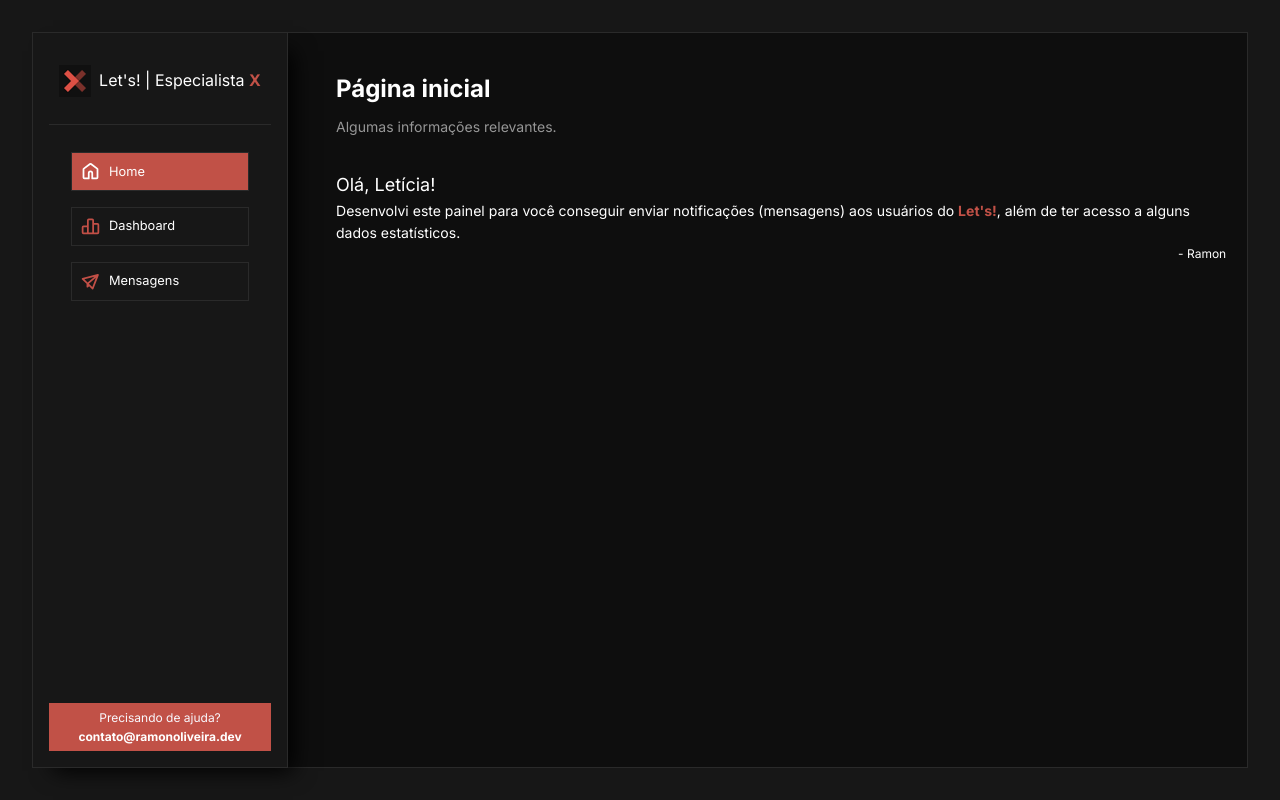
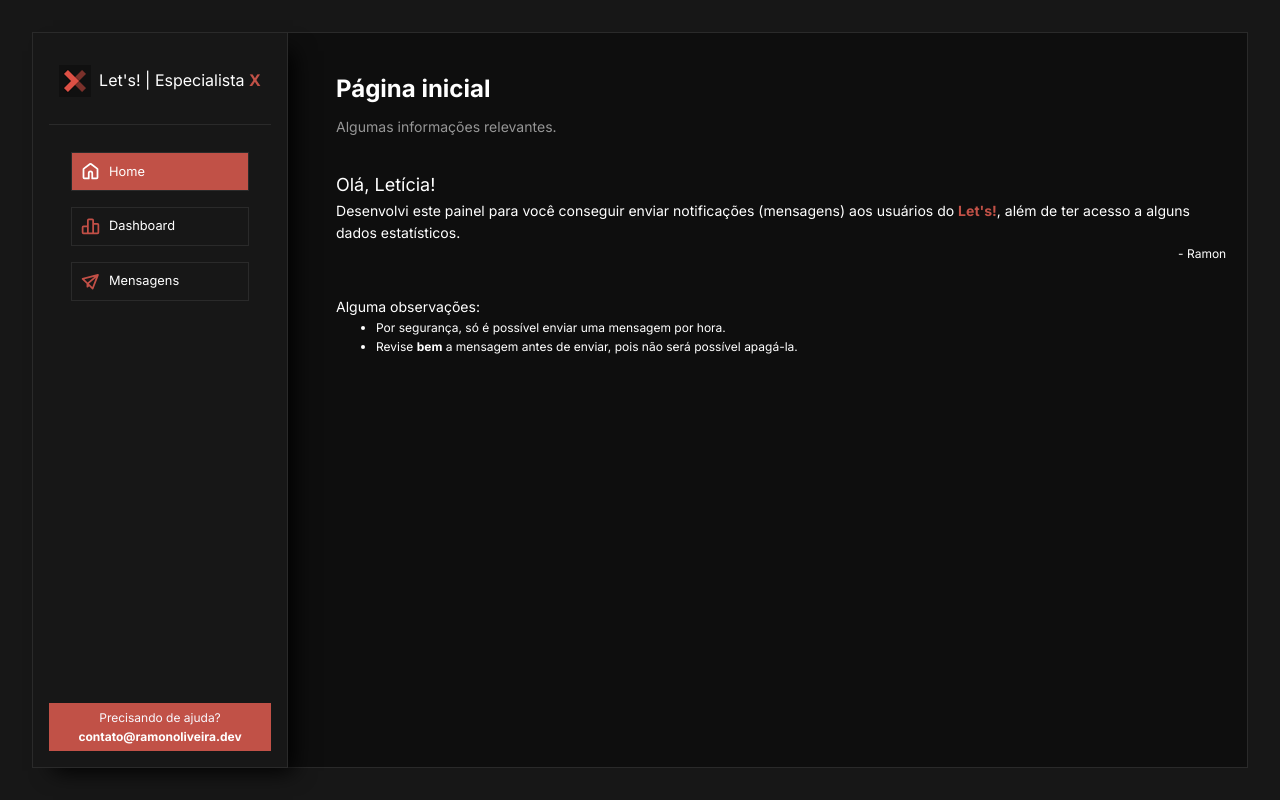
Before and after one commit to im-ramon/lets-dashboard, a React (Vite) app: page / in a window 1280 px wide. Built offline with nearby package versions, Linux system fonts and the light colour scheme.

Commit message:
fix: :bug: Ajustes na View Home
Ajustes na View Home

```diff
--- a/package.json
+++ b/package.json
@@ -15,6 +15,7 @@
         "react-dom": "^18.2.0",
         "react-router-dom": "^6.4.3",
         "react-toastify": "^9.1.1",
+        "recharts": "^2.1.16",
         "sass": "^1.56.0",
         "styled-components": "^5.3.6"
     },
--- a/src/styles/index.scss
+++ b/src/styles/index.scss
@@ -233,6 +233,10 @@ section#home {
     }
 }
 
+#home-observacoes {
+    margin-top: 2rem;
+}
+
 .button-primary {
     background: $PRIMARY;
     color: $TEXT;
--- a/src/views/Home.tsx
+++ b/src/views/Home.tsx
@@ -8,6 +8,14 @@ function Home() {
                 <h2>Olá, Letícia!</h2>
                 <h3>Desenvolvi este painel para você conseguir enviar notificações (mensagens) aos usuários do <span className="primary">Let's!</span>, além de ter acesso a alguns dados estatísticos.</h3>
                 <h4>- Ramon</h4>
+
+                <div id="home-observacoes">
+                    <h3>Alguma observações: </h3>
+                    <ul>
+                        <li>Por segurança, só é possível enviar uma mensagem por hora.</li>
+                        <li>Revise <b>bem</b> a mensagem antes de enviar, pois não será possível apagá-la.</li>
+                    </ul>
+                </div>
             </section>
         </>
     );
```
Also changed, not shown: 1 other file (tests, documents, lock files or other folders).
